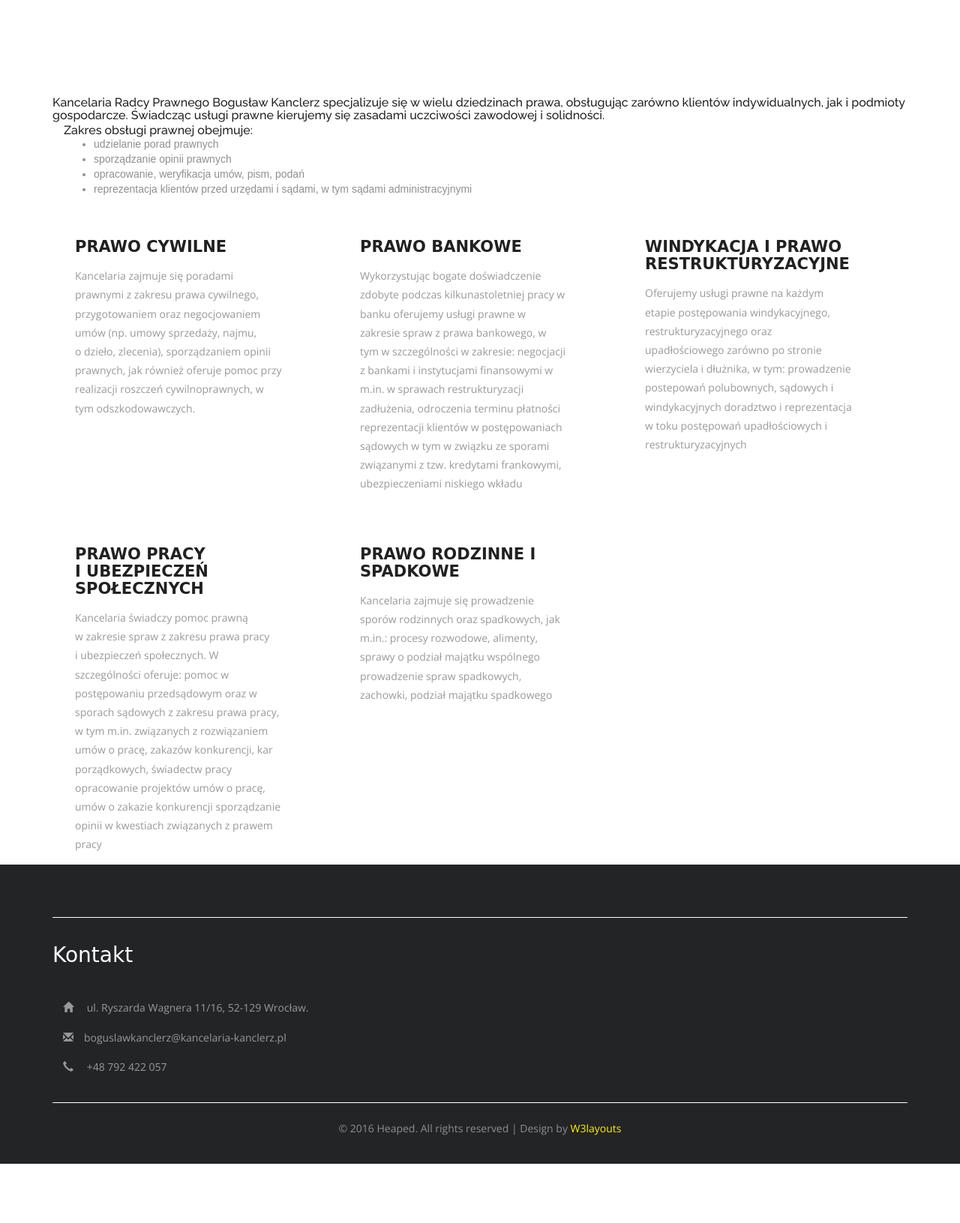
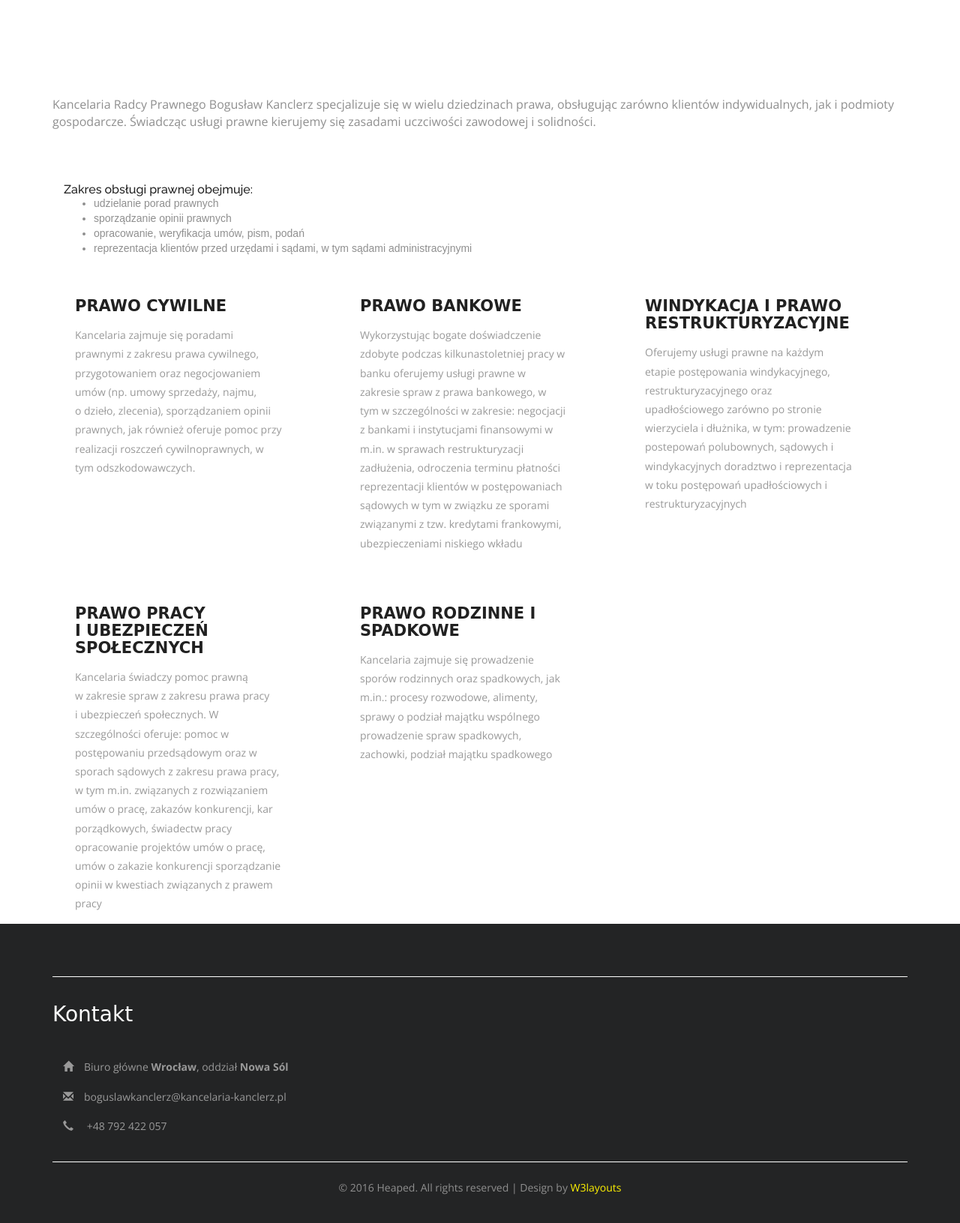
Before and after one commit to edzio27/boguslawkanclerz, a plain HTML site: page services.html in a window 1280 px wide. Shown: the part 320-1951 px from the top of the page at 75% size. Before the commit the page ends 1872 px from the top, so only its background shows below. Drawn offline with nearby package versions, Linux system fonts and the light colour scheme; files whose address does not match are found by name.

Commit message:
Update contact address

```diff
--- a/services.html
+++ b/services.html
@@ -92,8 +92,11 @@
 		<div class="container">
 			<h1 class="title">Services</h1>
 			<div class="serviceTitle">
-				<h4>Kancelaria Radcy Prawnego Bogusław Kanclerz specjalizuje się w wielu dziedzinach prawa, obsługując zarówno klientów indywidualnych, jak i podmioty gospodarcze. Świadcząc usługi prawne kierujemy się zasadami uczciwości zawodowej i solidności.
-				</h4>
+				Kancelaria Radcy Prawnego Bogusław Kanclerz specjalizuje się w wielu dziedzinach prawa, obsługując zarówno klientów indywidualnych, jak i podmioty gospodarcze. Świadcząc usługi prawne kierujemy się zasadami uczciwości zawodowej i solidności.
+				<br>
+				<br>
+				<br>
+				<br>
 			</div>
 			<div class="container">
             <div class="serviceTitle">
@@ -172,7 +175,7 @@
 				<div class="col-md-5 footer-grids agileinfo wow fadeInUp animated animated" data-wow-delay=".5s" style="visibility: visible; animation-delay: 0.5s; animation-name: fadeInUp;">
 				<h4>Kontakt</h4>
 					<ul class="footer-address">
-						<li><span class="glyphicon glyphicon-home" aria-hidden="true"></span> ul. Ryszarda Wagnera 11/16, 52-129 Wrocław. </li>
+						<li><span class="glyphicon glyphicon-home" aria-hidden="true"></span>Biuro główne <b>Wrocław</b>, oddział <b>Nowa Sól</b></li>
 						<li><span class="glyphicon glyphicon-envelope" aria-hidden="true"></span><a href="mailto:boguslawkanclerz@kancelaria-kanclerz.pl">boguslawkanclerz@kancelaria-kanclerz.pl</a></li>
 						<li><span class="glyphicon glyphicon-earphone" aria-hidden="true"></span> +48 792 422 057</li>
 					</ul>
```
Also changed, not shown: contact.html (+1 -1 lines), index.html (+2 -1 lines), prices.html (+1 -1 lines).
